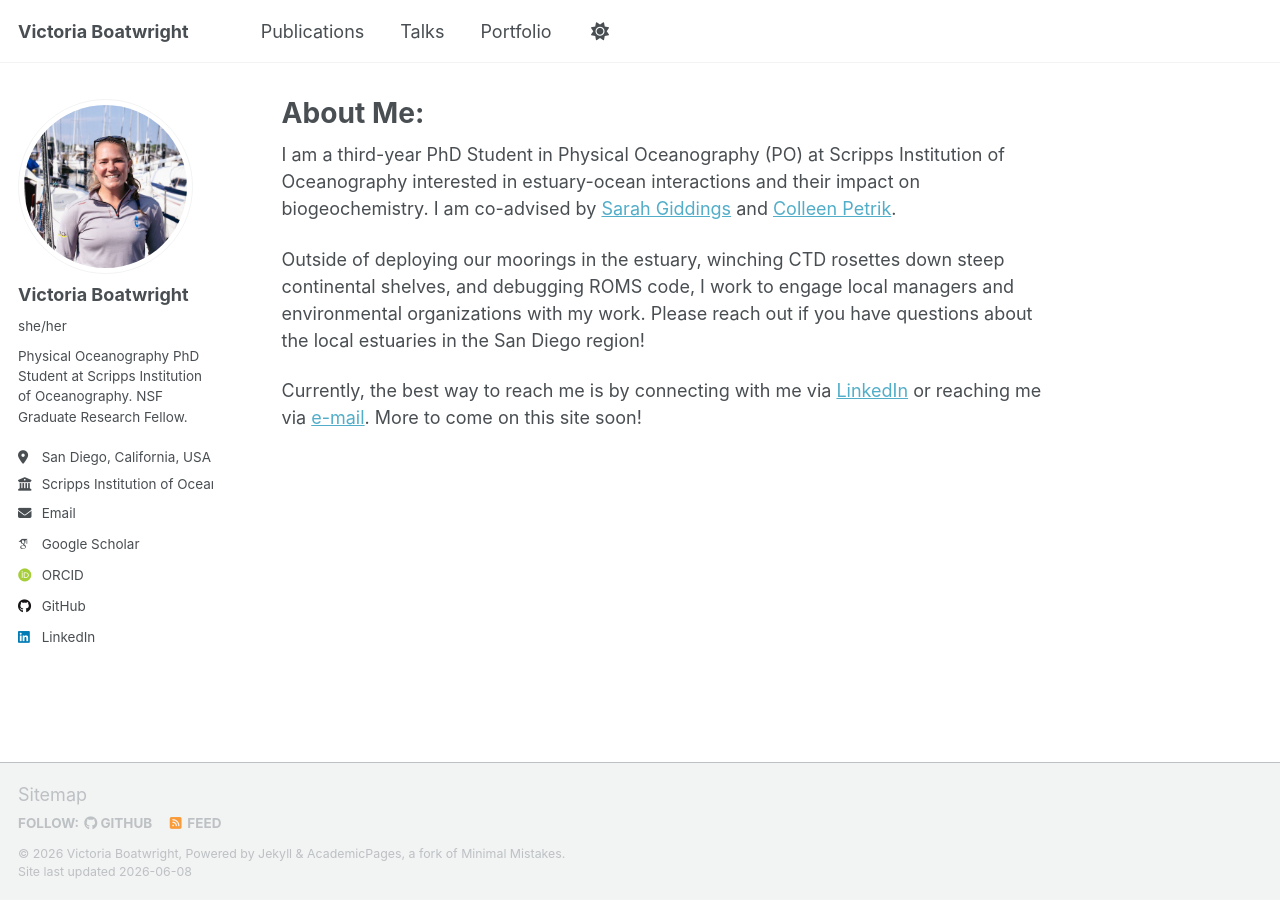
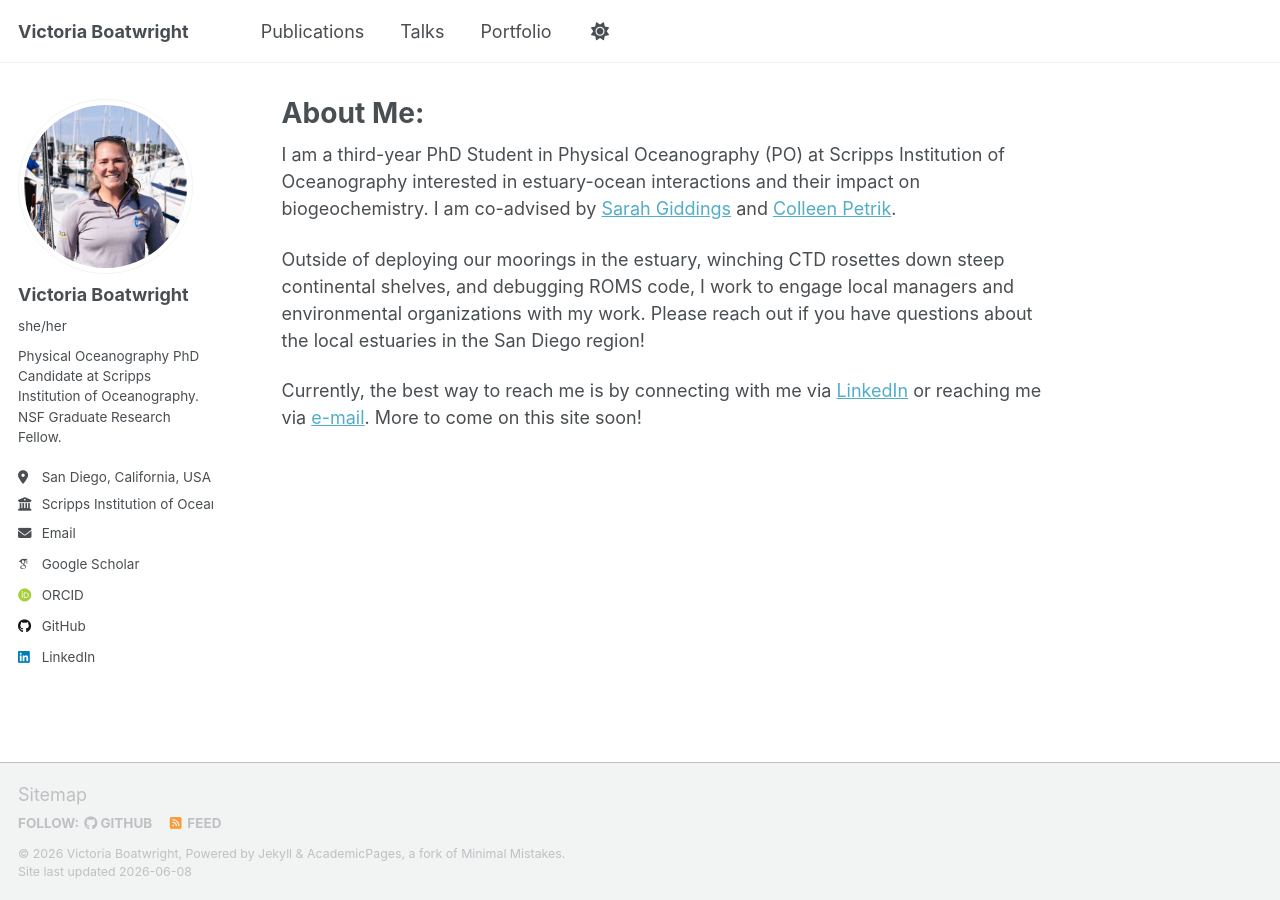
Before and after one commit to victoria-boatwright/victoria-boatwright.github.io, a Jekyll site: the page built from _pages/about.md, in a window 1280 px wide. Built offline with Jekyll 4.4.1, drawn with Linux system fonts in a browser that asks for light colours; some web fonts are replaced; a script that is not in the unit is left out.

Commit message:
Update bio to reflect PhD candidate status

```diff
--- a/_config.yml
+++ b/_config.yml
@@ -26,7 +26,7 @@ author:
   avatar           : "boat_pic.jpeg"
   name             : "Victoria Boatwright"
   pronouns         : "she/her" # example: "she/her"
-  bio              : "Physical Oceanography PhD Student at Scripps Institution of Oceanography. NSF Graduate Research Fellow."
+  bio              : "Physical Oceanography PhD Candidate at Scripps Institution of Oceanography. NSF Graduate Research Fellow."
   location         : "San Diego, California, USA"
   employer         : "Scripps Institution of Oceanography, \n UCSD"
   uri              : # URL
```
